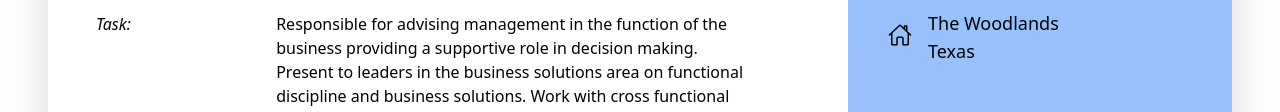
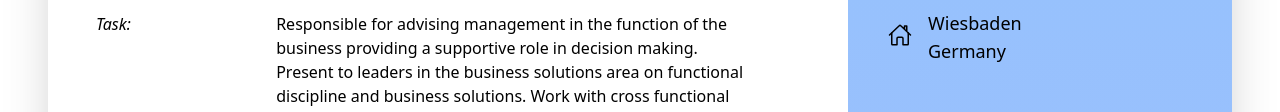
Before and after one commit to daledet/daledet.github.io, a website built with Vite: page index.html in a window 1280 px wide. Shown: the part 565-677 px from the top of the page. Built offline with nearby package versions, Linux system fonts and the light colour scheme; what @tailwindcss/typography would draw is missing.

Commit message:
Update index.html

```diff
--- a/index.html
+++ b/index.html
@@ -33,8 +33,8 @@
           <div class="flex items-center my-3">
             <img src="./assets/home-outline.svg" class="inline w-6 pb-1 mr-4" alt="House icon" />
             <div>
-              <p>The Woodlands</p>
-              <p>Texas</p>
+              <p>Wiesbaden</p>
+              <p>Germany</p>
             </div>
           </div>
         </div>
```
